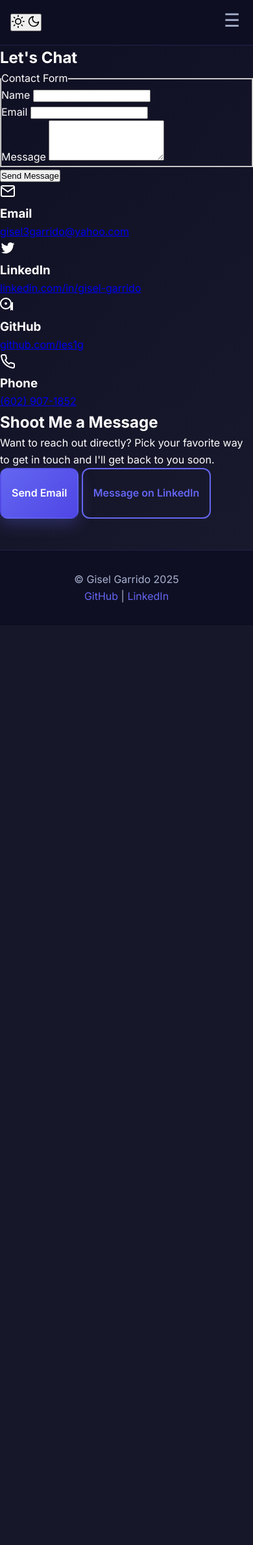
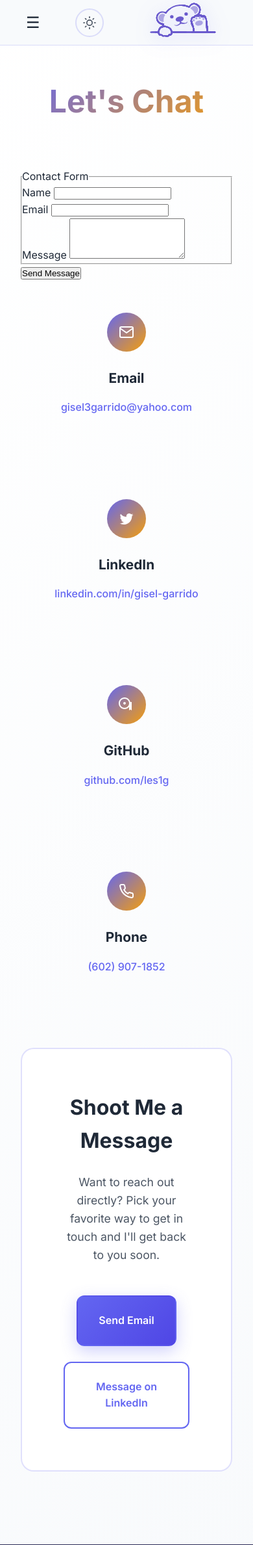
Before and after one commit to les1g/Gsite, a Flask app: page /contact in a window 390 px wide. Shown: the top 2377 px of the page at 65% size. Before the commit the page ends 927 px from the top, so only its background shows below. Run offline with Flask 3, Linux system fonts and the light colour scheme.

Commit message:
update styling

```diff
--- a/static/css/styles.css
+++ b/static/css/styles.css
@@ -3,20 +3,20 @@
 
 /* CSS Custom Properties */
 :root {
-    /* Colors */
+    /* Light theme colors (default) */
     --primary-color: #6366f1;
     --primary-dark: #4f46e5;
     --secondary-color: #f59e0b;
     --accent-color: #10b981;
-    --bg-primary: #0f0f23;
-    --bg-secondary: #1a1a2e;
-    --bg-card: rgba(26, 26, 46, 0.8);
-    --text-primary: #ffffff;
-    --text-secondary: #a8b2d1;
+    --bg-primary: #ffffff;
+    --bg-secondary: #f8fafc;
+    --bg-card: rgba(255, 255, 255, 0.9);
+    --text-primary: #1f2937;
+    --text-secondary: #4b5563;
     --text-muted: #6b7280;
     --border-color: rgba(99, 102, 241, 0.2);
     --shadow-primary: rgba(99, 102, 241, 0.3);
-    --shadow-secondary: rgba(0, 0, 0, 0.2);
+    --shadow-secondary: rgba(0, 0, 0, 0.1);
 
     /* Typography */
     --font-primary: 'Inter', sans-serif;
@@ -34,6 +34,17 @@
     --transition-fast: 0.2s ease;
     --transition-smooth: 0.3s ease;
     --transition-slow: 0.5s ease;
+}
+
+/* Dark theme colors */
+.dark-theme {
+    --bg-primary: #0f0f23;
+    --bg-secondary: #1a1a2e;
+    --bg-card: rgba(26, 26, 46, 0.9);
+    --text-primary: #ffffff;
+    --text-secondary: #a8b2d1;
+    --text-muted: #6b7280;
+    --shadow-secondary: rgba(0, 0, 0, 0.3);
 }
 
 /* Reset and Base Styles */
@@ -57,7 +68,7 @@
 
 /* Navigation Styles */
 nav {
-    background: rgba(15, 15, 35, 0.95);
+    background: rgba(248, 250, 252, 0.95);
     backdrop-filter: blur(10px);
     border-bottom: 1px solid var(--border-color);
     padding: var(--spacing-sm) var(--spacing-xl);
@@ -68,11 +79,56 @@
     position: sticky;
     top: 0;
     z-index: 1000;
+    transition: all var(--transition-smooth);
+}
+
+.dark-theme nav {
+    background: rgba(15, 15, 35, 0.95);
 }
 
 .nav-links {
     display: flex;
     gap: var(--spacing-xs);
+    align-items: center;
+}
+
+/* Theme Toggle Button */
+.theme-toggle {
+    background: none;
+    border: 2px solid var(--border-color);
+    border-radius: 50%;
+    width: 44px;
+    height: 44px;
+    display: flex;
+    align-items: center;
+    justify-content: center;
+    color: var(--text-secondary);
+    cursor: pointer;
+    transition: all var(--transition-smooth);
+    margin-left: var(--spacing-sm);
+}
+
+.theme-toggle:hover {
+    background: var(--primary-color);
+    color: white;
+    border-color: var(--primary-color);
+    transform: scale(1.05);
+}
+
+.theme-toggle .sun-icon {
+    display: block;
+}
+
+.theme-toggle .moon-icon {
+    display: none;
+}
+
+.dark-theme .theme-toggle .sun-icon {
+    display: none;
+}
+
+.dark-theme .theme-toggle .moon-icon {
+    display: block;
 }
 
 nav a {
@@ -248,7 +304,8 @@
 
 .preview-card {
     background: var(--bg-card);
-    border: 1px solid var(--border-color);
+    border: 2px solid var(--border-color);
+    box-shadow: 0 8px 32px var(--shadow-secondary);
     border-radius: 16px;
     padding: var(--spacing-xl);
     text-align: center;
@@ -493,7 +550,8 @@
 
 .project-card {
     background: var(--bg-card);
-    border: 1px solid var(--border-color);
+    border: 2px solid var(--border-color);
+    box-shadow: 0 8px 32px var(--shadow-secondary);
     border-radius: 20px;
     overflow: hidden;
     transition: all var(--transition-smooth);
@@ -751,7 +809,27 @@
     color: var(--primary-dark);
 }
 
+/* Scroll Progress Indicator */
+.scroll-progress {
+    position: fixed;
+    top: 70px;
+    left: 0;
+    width: 0%;
+    height: 3px;
+    background: linear-gradient(90deg, var(--primary-color), var(--secondary-color));
+    z-index: 1001;
+    transition: width 0.2s ease;
+}
+
 /* Animations */
+.animate-in {
+    animation: fadeInUp 0.6s ease forwards;
+}
+
+.fade-in {
+    animation: fadeIn 0.4s ease forwards;
+}
+
 @keyframes fadeInUp {
     from {
         opacity: 0;
@@ -763,18 +841,213 @@
     }
 }
 
-@keyframes fadeInRight {
+@keyframes fadeIn {
     from {
         opacity: 0;
-        transform: translateX(30px);
     }
     to {
         opacity: 1;
-        transform: translateX(0);
     }
 }
 
-/* Responsive Design */
+/* Contact Page Styles */
+.contact-container {
+    max-width: 1200px;
+    margin: 0 auto;
+    padding: var(--spacing-xl) var(--spacing-lg);
+}
+
+.contact-header {
+    text-align: center;
+    margin-bottom: var(--spacing-2xl);
+}
+
+.contact-header h1 {
+    font-size: 3rem;
+    font-weight: 700;
+    margin-bottom: var(--spacing-md);
+    background: linear-gradient(135deg, var(--primary-color), var(--secondary-color));
+    -webkit-background-clip: text;
+    -webkit-text-fill-color: transparent;
+    background-clip: text;
+}
+
+.contact-header p {
+    font-size: 1.2rem;
+    color: var(--text-secondary);
+    max-width: 600px;
+    margin: 0 auto;
+}
+
+.contact-methods {
+    margin-bottom: var(--spacing-2xl);
+}
+
+.contact-grid {
+    display: grid;
+    grid-template-columns: repeat(auto-fit, minmax(280px, 1fr));
+    gap: var(--spacing-lg);
+    margin-bottom: var(--spacing-2xl);
+}
+
+.contact-card {
+    text-align: center;
+    padding: var(--spacing-xl);
+    border-radius: 16px;
+    transition: all var(--transition-smooth);
+    position: relative;
+    overflow: hidden;
+}
+
+.contact-card:hover {
+    transform: translateY(-5px);
+    box-shadow: 0 20px 40px var(--shadow-primary);
+}
+
+.contact-icon {
+    width: 60px;
+    height: 60px;
+    margin: 0 auto var(--spacing-md);
+    background: linear-gradient(135deg, var(--primary-color), var(--secondary-color));
+    border-radius: 50%;
+    display: flex;
+    align-items: center;
+    justify-content: center;
+    color: white;
+}
+
+.contact-card h3 {
+    font-size: 1.3rem;
+    margin-bottom: var(--spacing-sm);
+    color: var(--text-primary);
+}
+
+.contact-card p {
+    color: var(--text-secondary);
+}
+
+.contact-card a {
+    color: var(--primary-color);
+    text-decoration: none;
+    font-weight: 500;
+    transition: color var(--transition-fast);
+}
+
+.contact-card a:hover {
+    color: var(--primary-dark);
+}
+
+.quick-message {
+    text-align: center;
+    padding: var(--spacing-2xl);
+    background: var(--bg-card);
+    border-radius: 20px;
+    border: 2px solid var(--border-color);
+}
+
+.quick-message h2 {
+    font-size: 2rem;
+    margin-bottom: var(--spacing-md);
+    color: var(--text-primary);
+}
+
+.quick-message p {
+    font-size: 1.1rem;
+    color: var(--text-secondary);
+    margin-bottom: var(--spacing-xl);
+    max-width: 500px;
+    margin-left: auto;
+    margin-right: auto;
+}
+
+.message-buttons {
+    display: flex;
+    gap: var(--spacing-md);
+    justify-content: center;
+    flex-wrap: wrap;
+}
+
+/* Hamburger Menu */
+.hamburger-menu {
+    display: none;
+    background: none;
+    border: none;
+    font-size: 1.5rem;
+    color: var(--text-primary);
+    cursor: pointer;
+    padding: var(--spacing-sm);
+}
+
+/* Mobile Navigation */
+@media (max-width: 768px) {
+    .hamburger-menu {
+        display: block;
+    }
+
+    .nav-links {
+        position: absolute;
+        top: 100%;
+        left: 0;
+        right: 0;
+        background: var(--bg-primary);
+        border: 2px solid var(--border-color);
+        border-top: none;
+        flex-direction: column;
+        gap: 0;
+        transform: translateY(-100%);
+        opacity: 0;
+        visibility: hidden;
+        transition: all var(--transition-smooth);
+        z-index: 1000;
+    }
+
+    .nav-links.show-menu {
+        transform: translateY(0);
+        opacity: 1;
+        visibility: visible;
+    }
+
+    .nav-links a {
+        display: block;
+        padding: var(--spacing-md) var(--spacing-lg);
+        border-bottom: 1px solid var(--border-color);
+    }
+
+    .nav-links a:last-child {
+        border-bottom: none;
+    }
+
+    .theme-toggle {
+        margin-left: 0;
+    }
+
+    nav {
+        padding: var(--spacing-sm) var(--spacing-md);
+    }
+}
+
+/* Responsive improvements */
+@media (max-width: 480px) {
+    .hero-content {
+        grid-template-columns: 1fr;
+        text-align: center;
+        gap: var(--spacing-lg);
+    }
+
+    .hero-title {
+        font-size: 2.5rem;
+    }
+
+    .contact-grid {
+        grid-template-columns: 1fr;
+    }
+
+    .message-buttons {
+        flex-direction: column;
+        align-items: center;
+    }
+}
+
 @media (max-width: 1024px) {
     .hero-content {
         grid-template-columns: 1fr;
@@ -791,96 +1064,6 @@
     }
 }
 
-@media (max-width: 768px) {
-    :root {
-        --spacing-lg: 1rem;
-        --spacing-xl: 2rem;
-        --spacing-2xl: 3rem;
-    }
-
-    nav {
-        padding: var(--spacing-sm) var(--spacing-lg);
-    }
-
-    .hamburger-menu {
-        display: block;
-        font-size: 28px;
-        color: var(--text-secondary);
-        background: none;
-        border: none;
-        cursor: pointer;
-        position: absolute;
-        top: 15px;
-        right: 20px;
-        z-index: 1001;
-    }
-
-    .nav-links {
-        display: none;
-        flex-direction: column;
-        background: var(--bg-primary);
-        position: absolute;
-        top: 70px;
-        right: 20px;
-        width: 200px;
-        box-shadow: 0 10px 30px var(--shadow-secondary);
-        border-radius: 12px;
-        border: 1px solid var(--border-color);
-        z-index: 1000;
-        padding: var(--spacing-sm) 0;
-    }
-
-    .nav-links.show-menu {
-        display: flex !important;
-    }
-
-    .nav-links a {
-        display: block;
-        padding: var(--spacing-sm) var(--spacing-lg);
-        text-align: center;
-    }
-
-    .hero-title {
-        font-size: 2.5rem;
-    }
-
-    .hero-subtitle {
-        font-size: 1.4rem;
-    }
-
-    .hero-buttons {
-        flex-direction: column;
-        align-items: center;
-    }
-
-    .preview-grid {
-        grid-template-columns: 1fr;
-        gap: var(--spacing-md);
-    }
-
-    .connect-buttons {
-        flex-direction: column;
-        align-items: center;
-    }
-
-    .project-item {
-        flex-direction: column;
-        gap: var(--spacing-md);
-    }
-
-    .portfolio-header h1 {
-        font-size: 2.5rem;
-    }
-
-    .cute-polar-bear {
-        display: none;
-    }
-
-    .about-section h1 {
-        font-size: 2.5rem;
-    }
-}
-
 @media (min-width: 975px) {
     .hamburger-menu {
         display: none;
```
